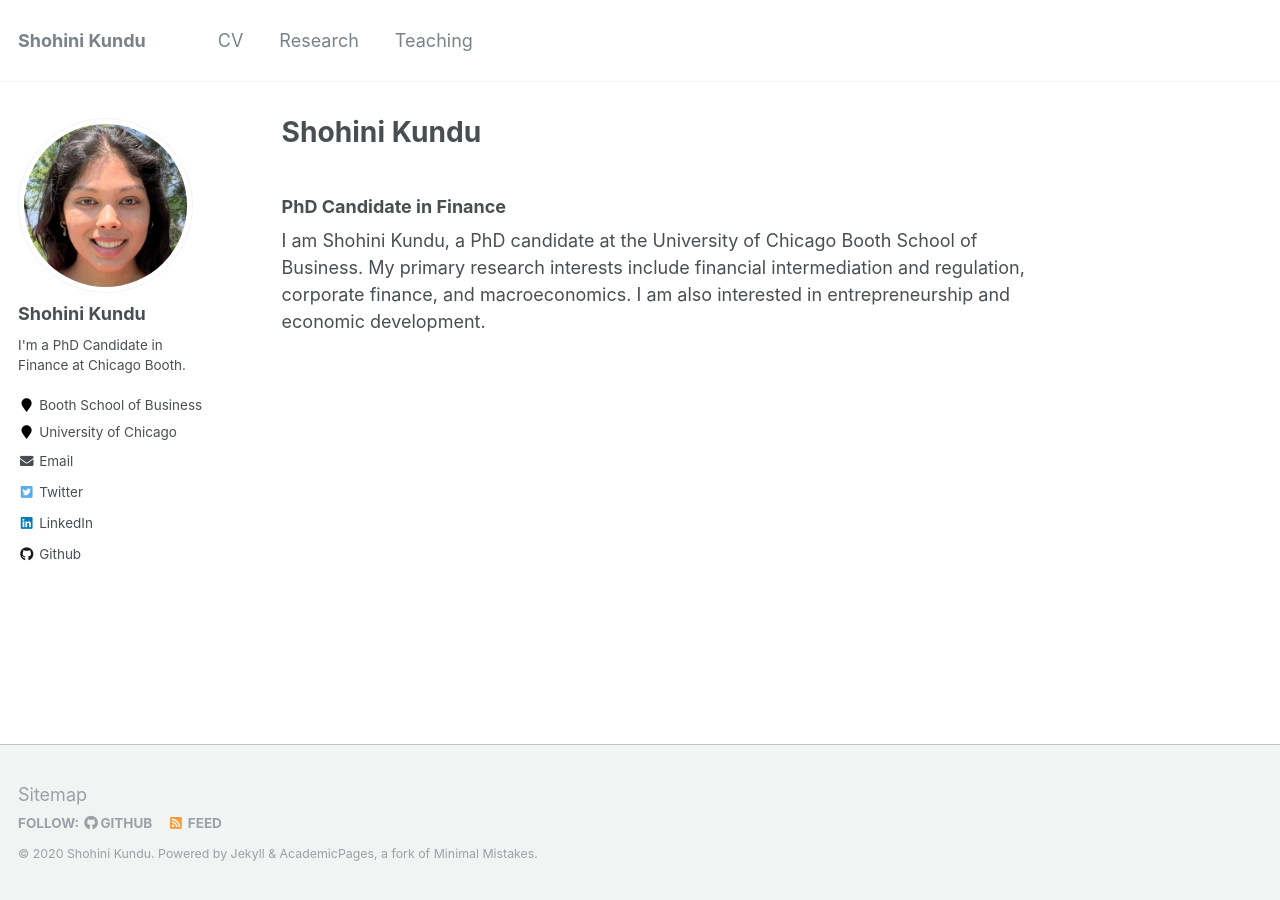
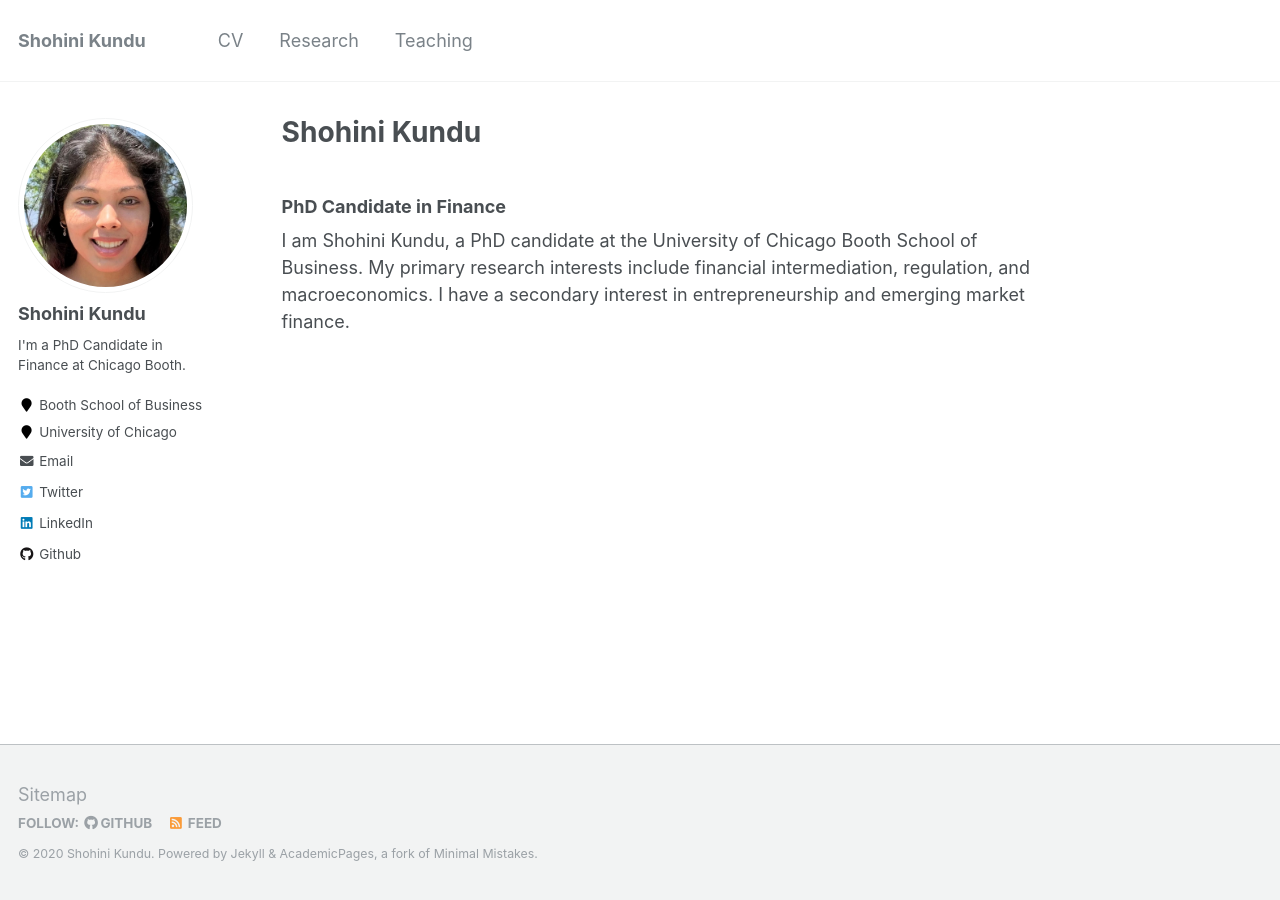
Before and after one commit to shohinikundu/shohinikundu.github.io, a Jekyll site: the page built from _pages/about.md, in a window 1280 px wide. Built offline with Jekyll 4.4.1, drawn with Linux system fonts in a browser that asks for light colours.

Commit message:
Update about.md

```diff
--- a/_pages/about.md
+++ b/_pages/about.md
@@ -9,4 +9,4 @@ redirect_from:
 ---
 ### PhD Candidate in Finance
 
-I am Shohini Kundu, a PhD candidate at the University of Chicago Booth School of Business. My primary research interests include financial intermediation and regulation, corporate finance, and macroeconomics. I am also interested in entrepreneurship and economic development.
+I am Shohini Kundu, a PhD candidate at the University of Chicago Booth School of Business. My primary research interests include financial intermediation, regulation, and macroeconomics. I have a secondary interest in entrepreneurship and emerging market finance.
```
